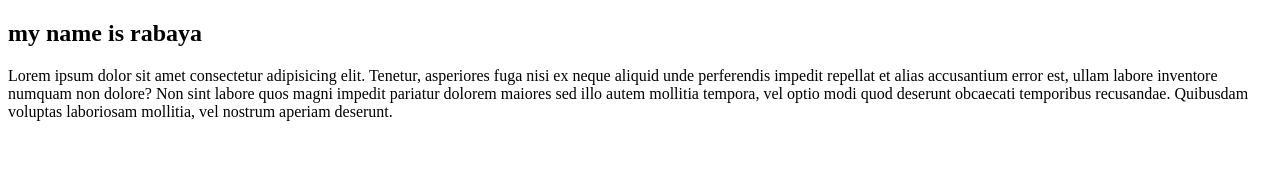
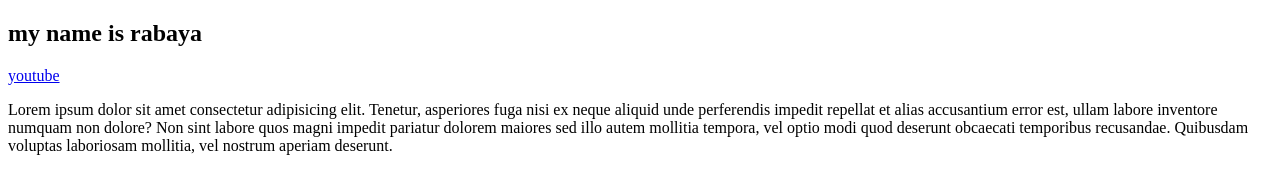
Before and after one commit to Srabaya/project2, a plain HTML site: page index.html in a window 1280 px wide. Drawn offline with Linux system fonts and the light colour scheme.

Commit message:
Update index.html

```diff
--- a/index.html
+++ b/index.html
@@ -8,6 +8,7 @@
 </head>
 <body>
     <h2>my name is rabaya</h2>
+    <a href="www.youtube.com">youtube</a>
     <p>Lorem ipsum dolor sit amet consectetur adipisicing elit. Tenetur, asperiores fuga nisi ex neque aliquid unde perferendis impedit repellat et alias accusantium error est, ullam labore inventore numquam non dolore?
     Non sint labore quos magni impedit pariatur dolorem maiores sed illo autem mollitia tempora, vel optio modi quod deserunt obcaecati temporibus recusandae. Quibusdam voluptas laboriosam mollitia, vel nostrum aperiam deserunt.</p>
 </body>
```
